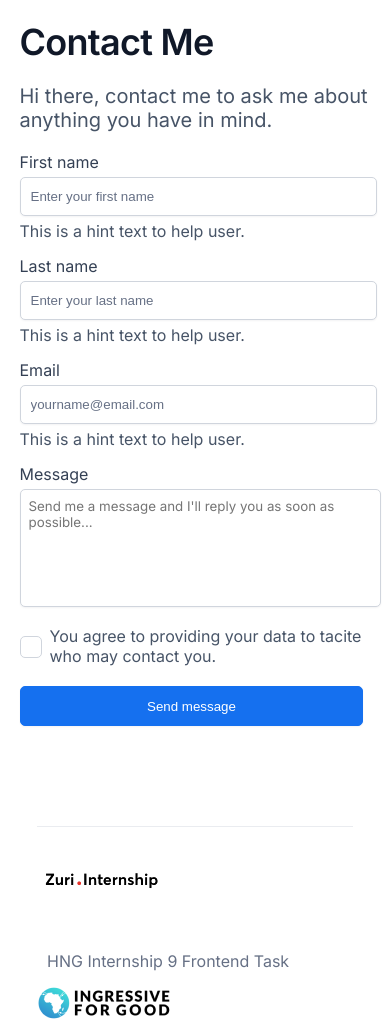
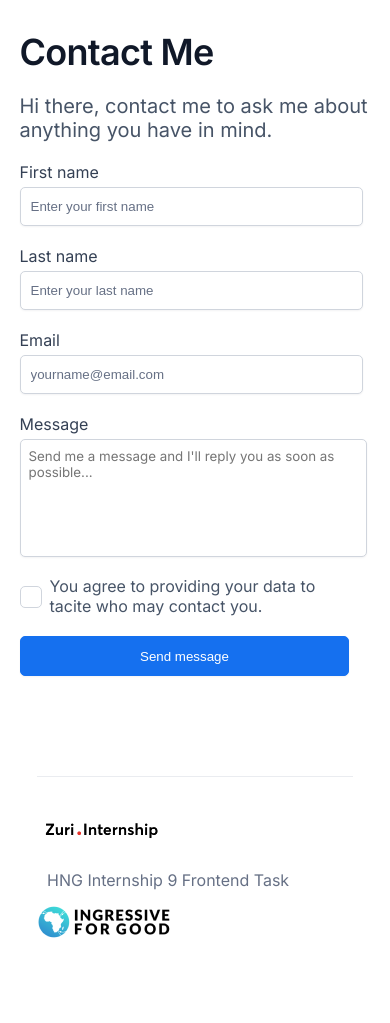
Before and after one commit to marcellintacite/zuriStageTwo, a React (Create React App) app: page /contact in a window 390 px wide. After the commit the page ends 942 px from the top, so only its background shows below. Built offline with nearby package versions, Linux system fonts and the light colour scheme.

Commit message:
bug-fix : css propreties for design

```diff
--- a/src/Components/Common/footer.css
+++ b/src/Components/Common/footer.css
@@ -8,6 +8,7 @@ footer {
   padding-top: 10px;
   padding-bottom: 20px;
 }
+
 footer p {
   color: #667085;
   padding-left: 10px;
@@ -21,4 +22,7 @@ footer p {
     display: block;
     padding: 0;
   }
+  footer p {
+    margin-top: -15px;
+  }
 }
--- a/src/Components/Contact.jsx
+++ b/src/Components/Contact.jsx
@@ -6,7 +6,7 @@ export default function Contact() {
   return (
     <div>
       <div className="contact_container">
-        <div className="container">
+        <div className="container_con">
           <div className="head">
             <h3>Contact Me</h3>
             <p>
--- a/src/Components/contact.css
+++ b/src/Components/contact.css
@@ -5,12 +5,12 @@
   flex-direction: column;
   align-items: center;
 }
-.container {
+.container_con {
   width: 50%;
   margin: auto;
   margin-top: 50px;
 }
-.container .head {
+.container_con .head {
   width: 100%;
 }
 .head h3 {
@@ -57,6 +57,7 @@ form .names {
 }
 .input_group .hint {
   color: #475467;
+  display: none;
 }
 .input_group input::placeholder {
   color: #667085;
@@ -206,15 +207,30 @@ form #btn__submit:focus {
   .contact_container {
     width: 100%;
   }
-  .contact_container .container {
+  .contact_container .container_con {
     width: 90%;
     margin: auto;
-    margin-top: 20px;
+    margin-top: 30px;
   }
   form {
-    width: 98%;
+    width: 94%;
   }
   form .names {
     display: block;
   }
 }
+
+@media (max-width: 330px) {
+  .rules label:after {
+    content: "";
+    position: absolute;
+    left: 7px;
+    top: 20px;
+    width: 5px;
+    height: 12px;
+    border: 1px solid #1570ef;
+    border-width: 0 3px 3px 0;
+    transform: rotate(45deg);
+    opacity: 0;
+  }
+}
```
